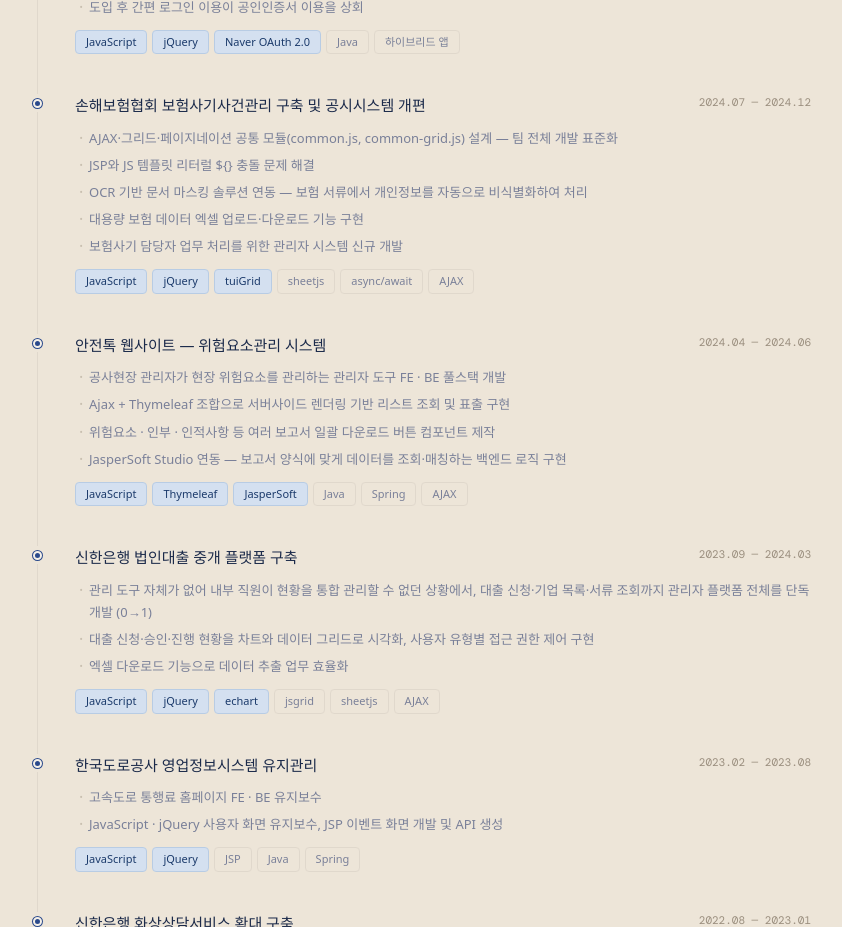
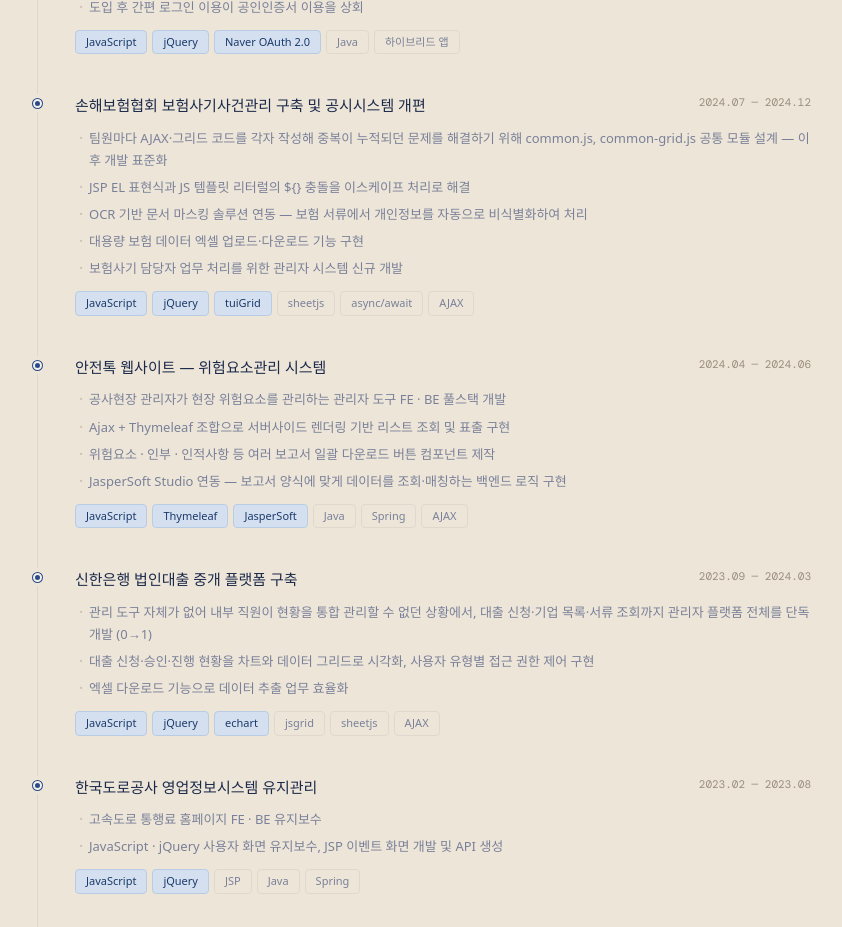
Before and after one commit to zaenny/portfolio, a Next.js app: page / in a window 1280 px wide. Shown: the part 2760-3687 px from the top of the page, without its empty margins (221-1063 px from the left). Built offline with nearby package versions, Linux system fonts and the light colour scheme; a web font is replaced by a local one.

Commit message:
refactor: 포트폴리오 4차 콘텐츠 개선

```diff
--- a/src/data/siProjects.ts
+++ b/src/data/siProjects.ts
@@ -29,8 +29,8 @@ export const siProjects = [
     name: "손해보험협회 보험사기사건관리 구축 및 공시시스템 개편",
     period: "2024.07 — 2024.12",
     bullets: [
-      "AJAX·그리드·페이지네이션 공통 모듈(common.js, common-grid.js) 설계 — 팀 전체 개발 표준화",
-      "JSP와 JS 템플릿 리터럴 ${} 충돌 문제 해결",
+      "팀원마다 AJAX·그리드 코드를 각자 작성해 중복이 누적되던 문제를 해결하기 위해 common.js, common-grid.js 공통 모듈 설계 — 이후 개발 표준화",
+      "JSP EL 표현식과 JS 템플릿 리터럴의 ${} 충돌을 이스케이프 처리로 해결",
       "OCR 기반 문서 마스킹 솔루션 연동 — 보험 서류에서 개인정보를 자동으로 비식별화하여 처리",
       "대용량 보험 데이터 엑셀 업로드·다운로드 기능 구현",
       "보험사기 담당자 업무 처리를 위한 관리자 시스템 신규 개발",
```
